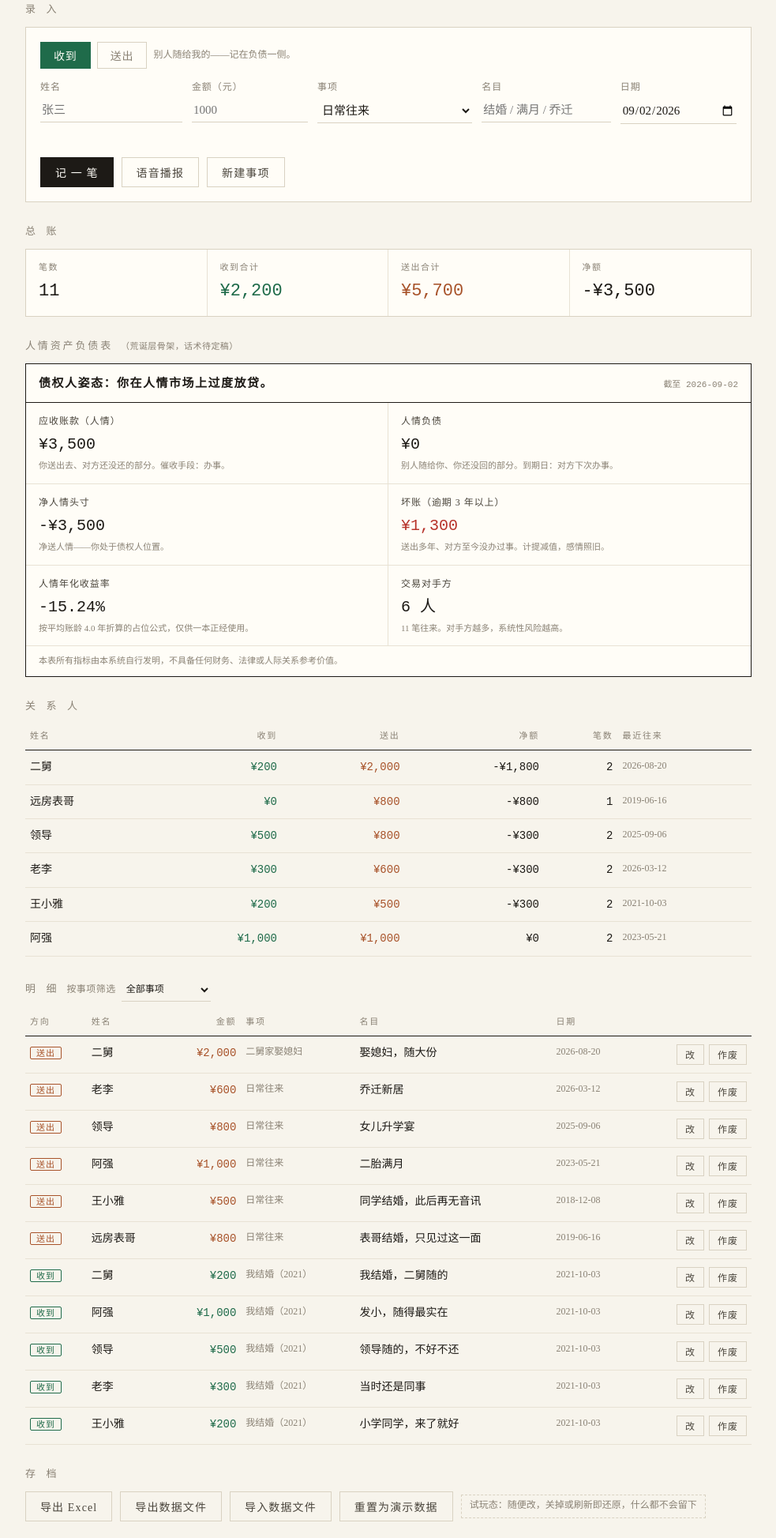
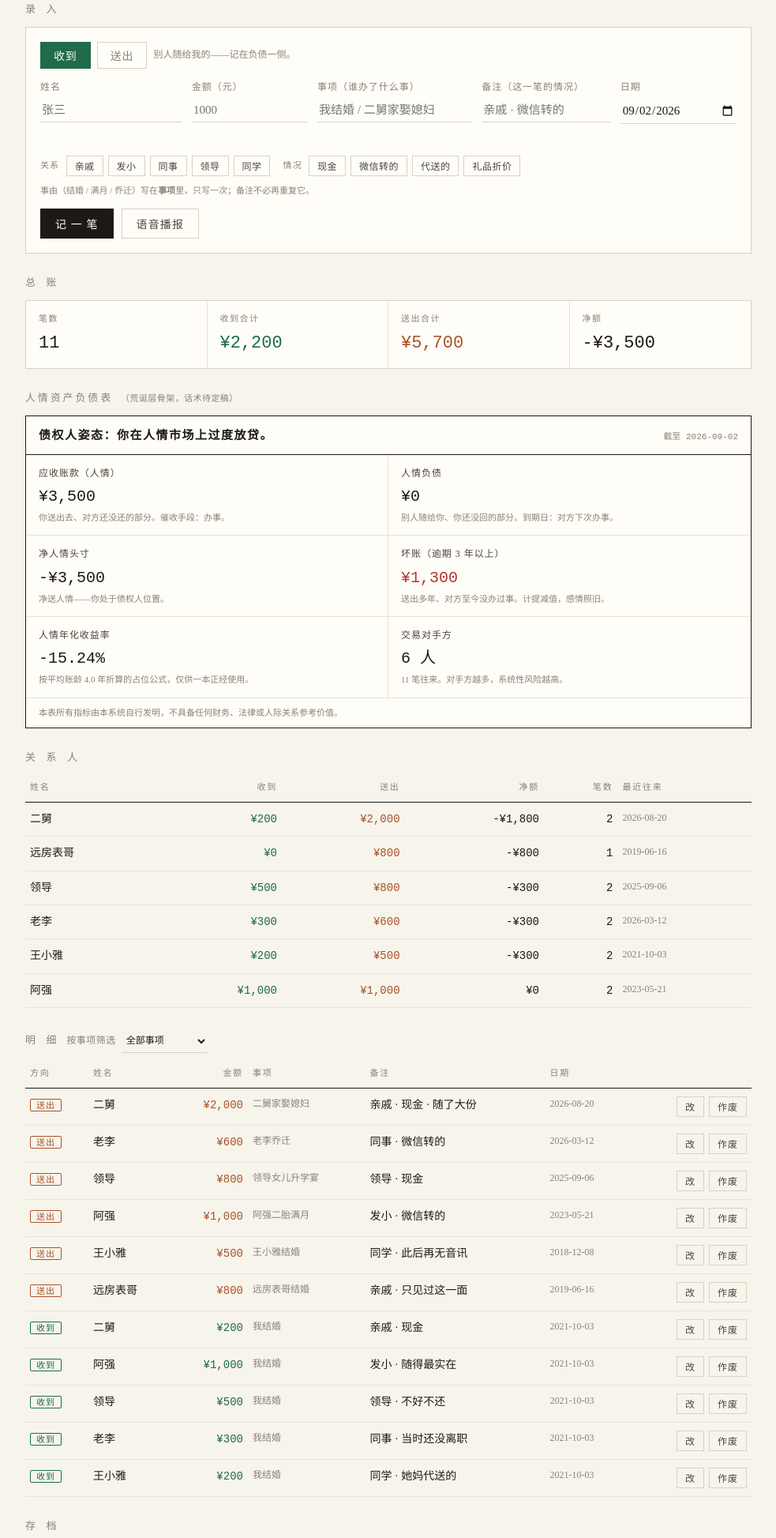
Before and after one commit to whtjl1988-long/vibe-apps, a plain HTML site: page renqing-debt/index.html in a window 1280 px wide. Shown: the part 142-2089 px from the top of the page at 79% size, without its empty margins (148-1131 px from the left). Drawn offline with Linux system fonts and the light colour scheme.

Commit message:
renqing-debt: 分清事项与备注，消除事由重复
名目改为备注（写这笔的情况，不再重复事由，参考仓库的备注本意）；
事项改为可直接打字新建的输入框（同名复用、留空归日常往来），去掉新建按钮；
备注加关系/情况两组预设词；演示账本重写（送礼每笔一个事项，备注只写关系与情况）。

Co-Authored-By: Claude Opus 5 (1M context) <noreply@anthropic.com>
Claude-Session: https://claude.ai/code/session_01TsSyZSNDeSU2x6p8seJc5x

```diff
--- a/renqing-debt/index.html
+++ b/renqing-debt/index.html
@@ -89,6 +89,15 @@
     min-height: 20px; font-size: 12px; color: var(--seal);
     letter-spacing: 0.06em; margin-top: 8px;
   }
+  .presets { display: flex; gap: 6px; align-items: center; flex-wrap: wrap; margin-top: 12px; }
+  .preset-label { font-size: 11px; color: var(--ink-3); letter-spacing: 0.12em; margin-right: 2px; }
+  .preset-label:not(:first-child) { margin-left: 10px; }
+  .chip {
+    font-family: inherit; font-size: 12px; padding: 3px 10px; letter-spacing: 0.04em;
+    background: transparent; color: var(--ink-2); border: 1px solid var(--rule);
+  }
+  .chip:hover { background: var(--seal); color: var(--paper-2); border-color: var(--seal); }
+  .entry-hint { font-size: 11px; color: var(--ink-3); margin-top: 10px; line-height: 1.6; }
   .entry-actions { display: flex; gap: 10px; align-items: center; margin-top: 14px; flex-wrap: wrap; }
   button {
     font-family: inherit; font-size: 14px; cursor: pointer;
@@ -227,12 +236,13 @@
           <input type="number" id="f-amount" min="0" step="1" placeholder="1000">
         </div>
         <div class="field">
-          <label for="f-event">事项</label>
-          <select id="f-event"></select>
+          <label for="f-event">事项（谁办了什么事）</label>
+          <input type="text" id="f-event" list="event-list" autocomplete="off" placeholder="我结婚 / 二舅家娶媳妇">
+          <datalist id="event-list"></datalist>
         </div>
         <div class="field">
-          <label for="f-note">名目</label>
-          <input type="text" id="f-note" autocomplete="off" placeholder="结婚 / 满月 / 乔迁">
+          <label for="f-note">备注（这一笔的情况）</label>
+          <input type="text" id="f-note" autocomplete="off" placeholder="亲戚 · 微信转的">
         </div>
         <div class="field">
           <label for="f-date">日期</label>
@@ -240,10 +250,23 @@
         </div>
       </div>
       <div class="capital" id="capital"></div>
+      <div class="presets">
+        <span class="preset-label">关系</span>
+        <button type="button" class="chip" data-preset="亲戚">亲戚</button>
+        <button type="button" class="chip" data-preset="发小">发小</button>
+        <button type="button" class="chip" data-preset="同事">同事</button>
+        <button type="button" class="chip" data-preset="领导">领导</button>
+        <button type="button" class="chip" data-preset="同学">同学</button>
+        <span class="preset-label">情况</span>
+        <button type="button" class="chip" data-preset="现金">现金</button>
+        <button type="button" class="chip" data-preset="微信转的">微信转的</button>
+        <button type="button" class="chip" data-preset="代送的">代送的</button>
+        <button type="button" class="chip" data-preset="礼品折价">礼品折价</button>
+      </div>
+      <p class="entry-hint">事由（结婚 / 满月 / 乔迁）写在<strong>事项</strong>里，只写一次；备注不必再重复它。</p>
       <div class="entry-actions">
         <button id="btn-add">记 一 笔</button>
         <button class="ghost" id="btn-speak">语音播报</button>
-        <button class="ghost" id="btn-new-event">新建事项</button>
       </div>
     </div>
   </section>
@@ -305,7 +328,7 @@
             <th>姓名</th>
             <th style="text-align:right">金额</th>
             <th>事项</th>
-            <th>名目</th>
+            <th>备注</th>
             <th>日期</th>
             <th></th>
           </tr>
@@ -496,21 +519,28 @@ const DEMO_DATA = {
   version: 2,
   events: [
     { id: "e-default", name: "日常往来", date: "" },
-    { id: "e-wedding", name: "我结婚（2021）", date: "2021-10-03" },
+    { id: "e-my-wedding", name: "我结婚", date: "2021-10-03" },
     { id: "e-eryi", name: "二舅家娶媳妇", date: "2026-08-20" },
+    { id: "e-laoli", name: "老李乔迁", date: "2026-03-12" },
+    { id: "e-lingdao", name: "领导女儿升学宴", date: "2025-09-06" },
+    { id: "e-aqiang", name: "阿强二胎满月", date: "2023-05-21" },
+    { id: "e-wang", name: "王小雅结婚", date: "2018-12-08" },
+    { id: "e-biaoge", name: "远房表哥结婚", date: "2019-06-16" },
   ],
   records: [
-    { id: "d01", dir: "out", eventId: "e-eryi", name: "二舅", amount: 2000, note: "娶媳妇，随大份", date: "2026-08-20", void: false, createdAt: "2026-08-20 11:20", history: [] },
-    { id: "d02", dir: "out", eventId: "e-default", name: "老李", amount: 600, note: "乔迁新居", date: "2026-03-12", void: false, createdAt: "2026-03-12 19:40", history: [] },
-    { id: "d03", dir: "out", eventId: "e-default", name: "领导", amount: 800, note: "女儿升学宴", date: "2025-09-06", void: false, createdAt: "2025-09-06 12:05", history: [] },
-    { id: "d04", dir: "out", eventId: "e-default", name: "阿强", amount: 1000, note: "二胎满月", date: "2023-05-21", void: false, createdAt: "2023-05-21 09:15", history: [] },
-    { id: "d05", dir: "out", eventId: "e-default", name: "王小雅", amount: 500, note: "同学结婚，此后再无音讯", date: "2018-12-08", void: false, createdAt: "2018-12-08 17:30", history: [] },
-    { id: "d06", dir: "out", eventId: "e-default", name: "远房表哥", amount: 800, note: "表哥结婚，只见过这一面", date: "2019-06-16", void: false, createdAt: "2019-06-16 15:00", history: [] },
-    { id: "d07", dir: "in", eventId: "e-wedding", name: "二舅", amount: 200, note: "我结婚，二舅随的", date: "2021-10-03", void: false, createdAt: "2021-10-03 10:10", history: [] },
-    { id: "d08", dir: "in", eventId: "e-wedding", name: "阿强", amount: 1000, note: "发小，随得最实在", date: "2021-10-03", void: false, createdAt: "2021-10-03 10:12", history: [] },
-    { id: "d09", dir: "in", eventId: "e-wedding", name: "领导", amount: 500, note: "领导随的，不好不还", date: "2021-10-03", void: false, createdAt: "2021-10-03 10:14", history: [] },
-    { id: "d10", dir: "in", eventId: "e-wedding", name: "老李", amount: 300, note: "当时还是同事", date: "2021-10-03", void: false, createdAt: "2021-10-03 10:16", history: [] },
-    { id: "d11", dir: "in", eventId: "e-wedding", name: "王小雅", amount: 200, note: "小学同学，来了就好", date: "2021-10-03", void: false, createdAt: "2021-10-03 10:18", history: [] },
+    // 送出：每一笔都是别人家办的一件事，所以每笔一个事项；备注只写这笔的情况
+    { id: "d01", dir: "out", eventId: "e-eryi", name: "二舅", amount: 2000, note: "亲戚 · 现金 · 随了大份", date: "2026-08-20", void: false, createdAt: "2026-08-20 11:20", history: [] },
+    { id: "d02", dir: "out", eventId: "e-laoli", name: "老李", amount: 600, note: "同事 · 微信转的", date: "2026-03-12", void: false, createdAt: "2026-03-12 19:40", history: [] },
+    { id: "d03", dir: "out", eventId: "e-lingdao", name: "领导", amount: 800, note: "领导 · 现金", date: "2025-09-06", void: false, createdAt: "2025-09-06 12:05", history: [] },
+    { id: "d04", dir: "out", eventId: "e-aqiang", name: "阿强", amount: 1000, note: "发小 · 微信转的", date: "2023-05-21", void: false, createdAt: "2023-05-21 09:15", history: [] },
+    { id: "d05", dir: "out", eventId: "e-wang", name: "王小雅", amount: 500, note: "同学 · 此后再无音讯", date: "2018-12-08", void: false, createdAt: "2018-12-08 17:30", history: [] },
+    { id: "d06", dir: "out", eventId: "e-biaoge", name: "远房表哥", amount: 800, note: "亲戚 · 只见过这一面", date: "2019-06-16", void: false, createdAt: "2019-06-16 15:00", history: [] },
+    // 收到：一场事挂一堆礼，事由「我结婚」只在事项里出现一次
+    { id: "d07", dir: "in", eventId: "e-my-wedding", name: "二舅", amount: 200, note: "亲戚 · 现金", date: "2021-10-03", void: false, createdAt: "2021-10-03 10:10", history: [] },
+    { id: "d08", dir: "in", eventId: "e-my-wedding", name: "阿强", amount: 1000, note: "发小 · 随得最实在", date: "2021-10-03", void: false, createdAt: "2021-10-03 10:12", history: [] },
+    { id: "d09", dir: "in", eventId: "e-my-wedding", name: "领导", amount: 500, note: "领导 · 不好不还", date: "2021-10-03", void: false, createdAt: "2021-10-03 10:14", history: [] },
+    { id: "d10", dir: "in", eventId: "e-my-wedding", name: "老李", amount: 300, note: "同事 · 当时还没离职", date: "2021-10-03", void: false, createdAt: "2021-10-03 10:16", history: [] },
+    { id: "d11", dir: "in", eventId: "e-my-wedding", name: "王小雅", amount: 200, note: "同学 · 她妈代送的", date: "2021-10-03", void: false, createdAt: "2021-10-03 10:18", history: [] },
   ],
 };
 
@@ -550,6 +580,15 @@ const Ledger = {
   eventName(id) {
     const e = this.state.events.find((x) => x.id === id);
     return e ? e.name : "—";
+  },
+  // 事项按名字解析：有同名的用它，没有就新建（支持录入时直接打字）
+  resolveEvent(name, date) {
+    const n = String(name || "").trim();
+    if (!n) return DEFAULT_EVENT.id;
+    const hit = this.state.events.find((e) => e.name === n);
+    if (hit) return hit.id;
+    const ev = this.addEvent(n, date);
+    return ev ? ev.id : DEFAULT_EVENT.id;
   },
   addEvent(name, date) {
     const ev = { id: Utils.uid("e-"), name: String(name).trim(), date: date || "" };
@@ -738,7 +777,7 @@ const Exporter = {
       金额: r.amount,
       大写: Utils.amountToChinese(r.amount),
       事项: Ledger.eventName(r.eventId),
-      名目: r.note,
+      备注: r.note,
       日期: r.date,
       状态: r.void ? "已作废" : "有效",
       改动次数: r.history.length,
@@ -837,7 +876,7 @@ const UI = {
       this.el("capital").textContent = v ? `大写：${Utils.amountToChinese(v)}` : "";
     });
     this.el("btn-add").addEventListener("click", () => this.tryAdd());
-    ["f-name", "f-amount", "f-note"].forEach((id) => {
+    ["f-name", "f-amount", "f-note", "f-event"].forEach((id) => {
       this.el(id).addEventListener("keydown", (e) => {
         if (e.key === "Enter") this.tryAdd();
       });
@@ -848,14 +887,16 @@ const UI = {
       if (!name || !amount) return alert("先填姓名和金额，才好念出来。");
       Speech.say(this.dir, name, amount);
     });
-    this.el("btn-new-event").addEventListener("click", () => {
-      const name = prompt("事项名称（如：二舅家娶媳妇）");
-      if (name === null) return;
-      const ev = Ledger.addEvent(name);
-      if (!ev) return alert("事项得有个名字。");
-      this.renderEventOptions();
-      this.el("f-event").value = ev.id;
-      this.render();
+    // 备注预设：点一下追加到备注里，用 · 分隔
+    document.querySelectorAll(".chip").forEach((chip) => {
+      chip.addEventListener("click", () => {
+        const input = this.el("f-note");
+        const val = input.value.trim();
+        const word = chip.dataset.preset;
+        if (val.split("·").map((x) => x.trim()).includes(word)) return;
+        input.value = val ? `${val} · ${word}` : word;
+        input.focus();
+      });
     });
     this.el("f-filter").addEventListener("change", (e) => {
       this.filter = e.target.value;
@@ -897,7 +938,11 @@ const UI = {
 
   renderEventOptions() {
     const events = Ledger.events();
-    this.el("f-event").innerHTML = events.map((e) => `<option value="${e.id}">${Utils.esc(e.name)}</option>`).join("");
+    // 录入用 datalist：可以直接打字新建，也可以从已有事项里挑
+    this.el("event-list").innerHTML = events
+      .filter((e) => e.id !== DEFAULT_EVENT.id)
+      .map((e) => `<option value="${Utils.esc(e.name)}"></option>`)
+      .join("");
     this.el("f-filter").innerHTML =
       `<option value="all">全部事项</option>` + events.map((e) => `<option value="${e.id}">${Utils.esc(e.name)}</option>`).join("");
     this.el("f-filter").value = this.filter;
@@ -908,7 +953,7 @@ const UI = {
     const amount = this.el("f-amount").value;
     const note = this.el("f-note").value.trim();
     const date = this.el("f-date").value || Utils.today();
-    const eventId = this.el("f-event").value || DEFAULT_EVENT.id;
+    const eventId = Ledger.resolveEvent(this.el("f-event").value, date);
     if (!name) return alert("总得有个名字。");
     if (!amount || Number(amount) <= 0) return alert("金额得是个正数。");
 
@@ -944,6 +989,7 @@ const UI = {
     this.el("f-note").value = "";
     this.el("capital").textContent = "";
     this.el("f-name").focus();
+    this.renderEventOptions(); // 可能刚新建了事项
     this.render();
   },
 
@@ -954,7 +1000,7 @@ const UI = {
     if (name === null) return;
     const amount = prompt("金额", rec.amount);
     if (amount === null) return;
-    const note = prompt("名目", rec.note);
+    const note = prompt("备注", rec.note);
     if (note === null) return;
     Ledger.update(id, { name: name.trim(), amount, note: note.trim() });
     this.render();
```
Also changed, not shown: renqing-debt/README.md, 1 other file.
